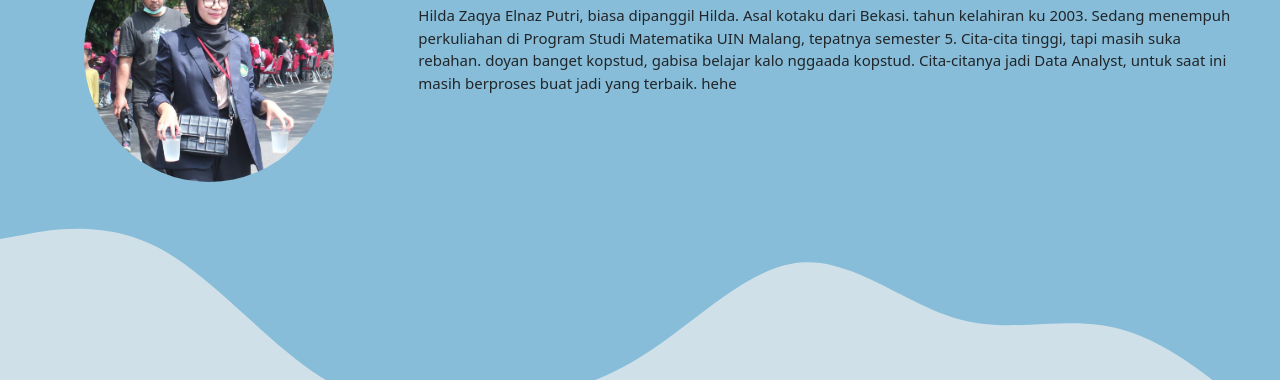
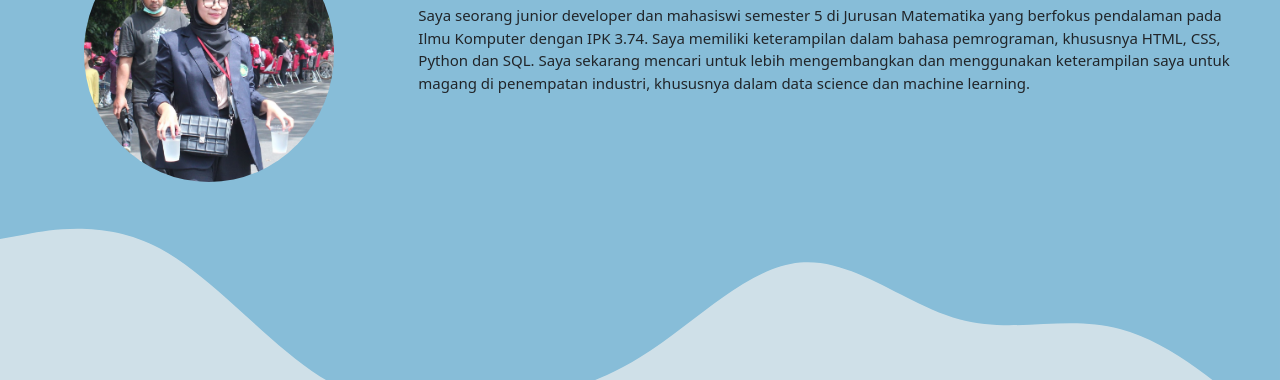
Before and after one commit to hildazaqya/Website-Hilda, a plain HTML site: page index.html in a window 1280 px wide. Shown: the part 720-1100 px from the top of the page. Drawn offline with nearby package versions, Linux system fonts and the light colour scheme.

Commit message:
Update index.html

```diff
--- a/index.html
+++ b/index.html
@@ -59,9 +59,8 @@
             </div>
             <div class="col-md-8">
               <h2 style="color: #36486b; font-size: 35px;">About Me</h2>
-              <p>Hilda Zaqya Elnaz Putri, biasa dipanggil Hilda. Asal kotaku dari Bekasi. tahun kelahiran ku 2003. Sedang menempuh perkuliahan di Program Studi Matematika UIN Malang, tepatnya semester 5. Cita-cita tinggi, tapi masih suka rebahan.
-                doyan banget kopstud, gabisa belajar kalo nggaada kopstud. Cita-citanya jadi Data Analyst, untuk saat ini masih berproses buat jadi yang terbaik. hehe
-              </p>
+             <p>Saya seorang junior developer dan mahasiswi semester 5 di Jurusan Matematika yang berfokus pendalaman pada Ilmu Komputer dengan IPK 3.74. Saya memiliki keterampilan dalam bahasa pemrograman, khususnya HTML, CSS, Python dan SQL. Saya sekarang mencari untuk lebih mengembangkan dan menggunakan
+              keterampilan saya untuk magang di penempatan industri, khususnya dalam data science dan machine learning.</p>
             </div>
           </div>
         </section>
@@ -197,7 +196,7 @@
                  <div id="emailHelp" class="form-text">We'll never share your text with anyone else.</div>
                <div class="mb-3 form-check">
                  <input type="checkbox" class="form-check-input" id="exampleCheck1">
-                 <label class="form-check-label" for="exampleCheck1">Check me out</label>
+                 <label class="form-check-label text-center" for="exampleCheck1">Check me out</label>
                </div>
                <button type="submit" id = "submit" class="btn btn-primary">Submit</button>
              </form>
```
